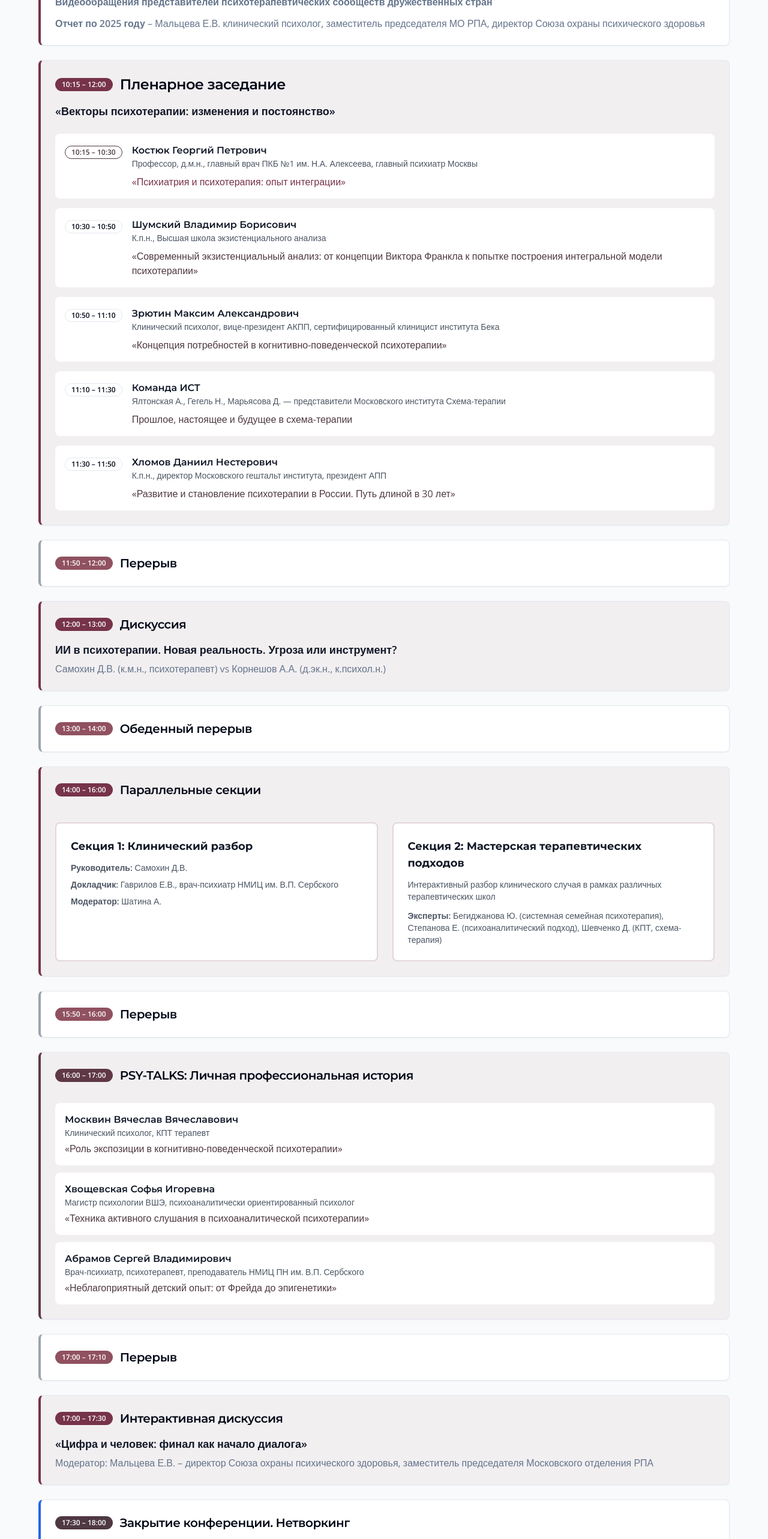
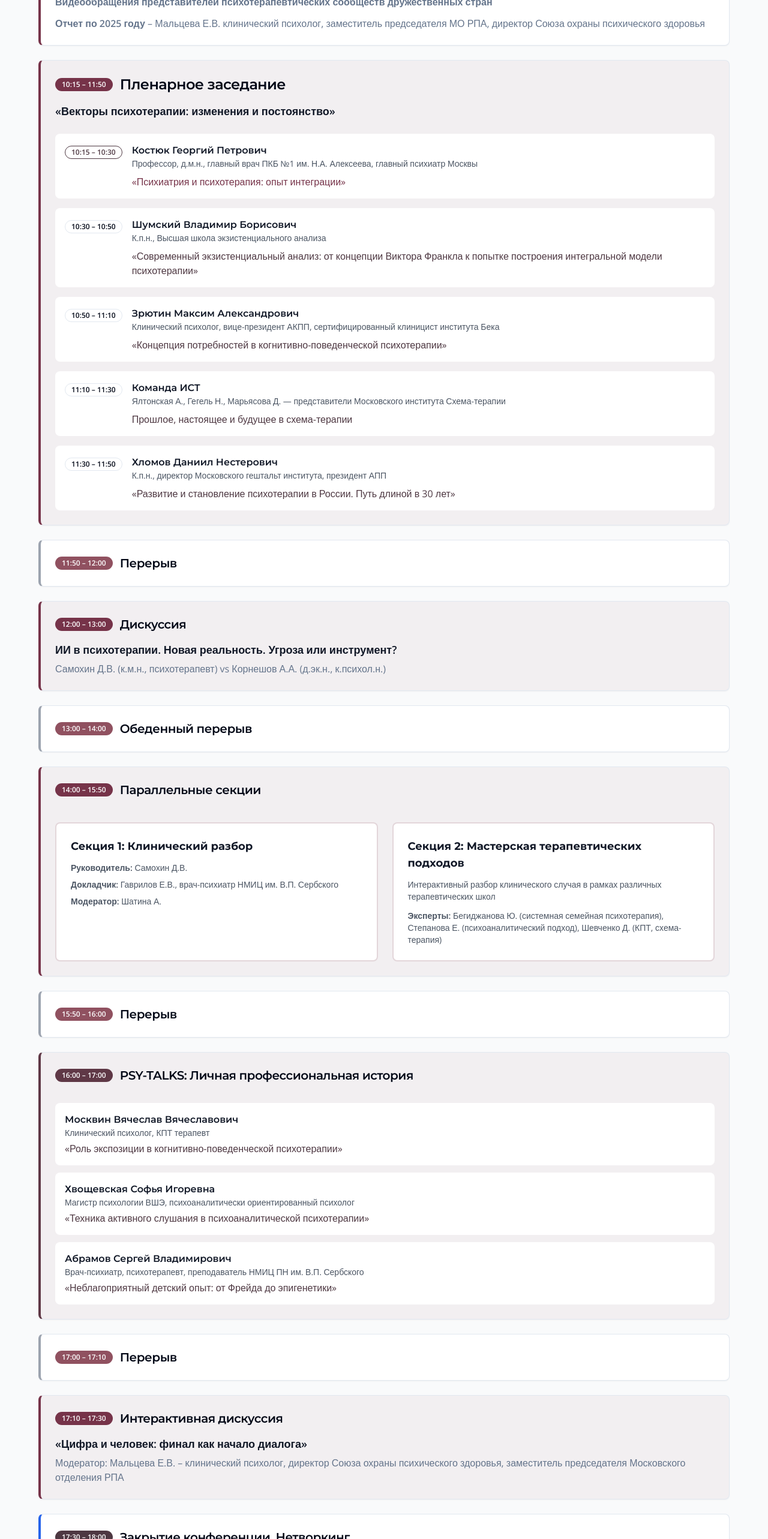
Before and after one commit to pr-poehali-dev/website-structure-optimization, a React (Vite) app: page / in a window 1280 px wide. Shown: the part 2480-5046 px from the top of the page at 60% size. Built offline with nearby package versions, Linux system fonts and the light colour scheme.

Commit message:
Обновление расписания и данных докладчика

```diff
--- a/src/pages/Index.tsx
+++ b/src/pages/Index.tsx
@@ -274,7 +274,7 @@ const Index = () => {
               <Card className="border-l-4 border-l-[#763349] bg-[#763349]/5">
                 <CardHeader>
                   <div className="flex items-center gap-3 mb-2">
-                    <Badge className="bg-[#763349]">10:15 – 12:00</Badge>
+                    <Badge className="bg-[#763349]">10:15 – 11:50</Badge>
                     <CardTitle className="text-2xl">Пленарное заседание</CardTitle>
                   </div>
                   <CardDescription className="text-lg font-semibold text-gray-900 mb-4">
@@ -391,7 +391,7 @@ const Index = () => {
               <Card className="border-l-4 border-l-[#763349] bg-[#763349]/5">
                 <CardHeader>
                   <div className="flex items-center gap-3 mb-4">
-                    <Badge className="bg-[#763349]">14:00 – 16:00</Badge>
+                    <Badge className="bg-[#763349]">14:00 – 15:50</Badge>
                     <CardTitle className="text-xl">Параллельные секции</CardTitle>
                   </div>
                 </CardHeader>
@@ -472,14 +472,14 @@ const Index = () => {
               <Card className="border-l-4 border-l-[#763349] bg-[#763349]/5">
                 <CardHeader>
                   <div className="flex items-center gap-3 mb-2">
-                    <Badge className="bg-[#763349]">17:00 – 17:30</Badge>
+                    <Badge className="bg-[#763349]">17:10 – 17:30</Badge>
                     <CardTitle className="text-xl">Интерактивная дискуссия</CardTitle>
                   </div>
                   <CardDescription className="text-lg font-semibold text-gray-900">
                     «Цифра и человек: финал как начало диалога»
                   </CardDescription>
                   <CardDescription className="text-base mt-2">
-                    Модератор: Мальцева Е.В. – директор Союза охраны психического здоровья, заместитель председателя Московского отделения РПА
+                    Модератор: Мальцева Е.В. – клинический психолог, директор Союза охраны психического здоровья, заместитель председателя Московского отделения РПА
                   </CardDescription>
                 </CardHeader>
               </Card>
@@ -605,7 +605,7 @@ const Index = () => {
                       <Icon name="User" className="text-white" size={32} />
                     </div>
                     <div className="flex-1">
-                      <h3 className="text-lg font-bold text-gray-900 mb-1">Мальцева Елена Владимировна</h3>
+                      <h3 className="text-lg font-bold text-gray-900 mb-1">Мальцева Елена Витальевна</h3>
                       <p className="text-sm text-gray-600 mb-2">
                         Директор Союза охраны психического здоровья
                       </p>
```
